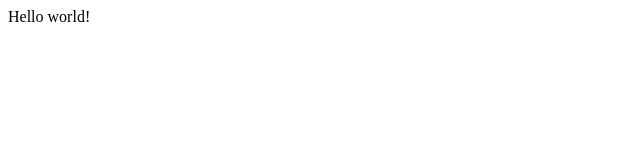
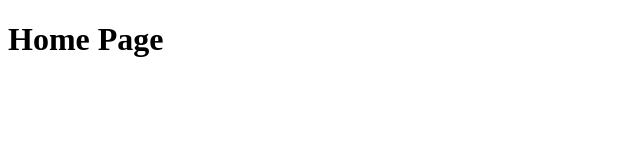
Before and after one commit to MajhiRockzZ/gatsby-simply-recipes, a Gatsby site: page / in a window 1280 px wide. Shown: the whole page, without its empty margins (0-640 px from the left). Built offline with nearby package versions, Linux system fonts and the light colour scheme; Gatsby itself is replaced by a stand-in of ours.

Commit message:
📦 NEW: Add Page Structure

```diff
--- a/src/pages/index.js
+++ b/src/pages/index.js
@@ -1,5 +1,5 @@
 import React from "react"
 
 export default function Home() {
-  return <div>Hello world!</div>
+  return <h1>Home Page</h1>
 }
```
Also changed, not shown: src/pages/404.js (added, +7 -0 lines), src/pages/about.js (added, +7 -0 lines), src/pages/contact.js (added, +7 -0 lines).
